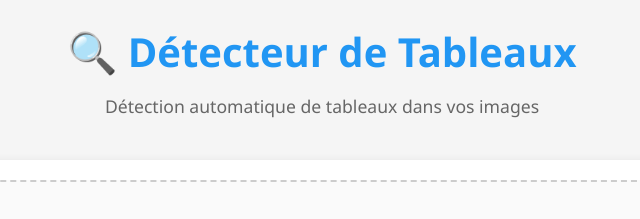
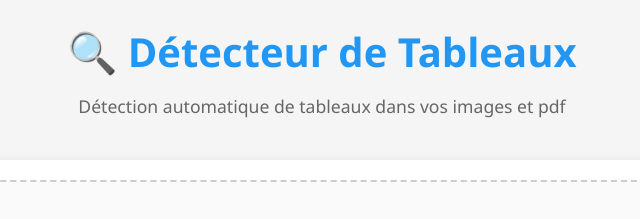
Before and after one commit to micpostyam/simple_table_detector, a plain HTML site: page frontend/index.html in a window 1280 px wide. Shown: the top 219 px of the page, 318-958 px from the left. Drawn offline with Linux system fonts and the light colour scheme; no server answers.

Commit message:
fix: Update description to include PDF support in the table detection application

```diff
--- a/frontend/index.html
+++ b/frontend/index.html
@@ -11,7 +11,7 @@
     <div class="container">
         <header>
             <h1>🔍 Détecteur de Tableaux</h1>
-            <p>Détection automatique de tableaux dans vos images</p>
+            <p>Détection automatique de tableaux dans vos images et pdf</p>
         </header>
 
         <main>
```
